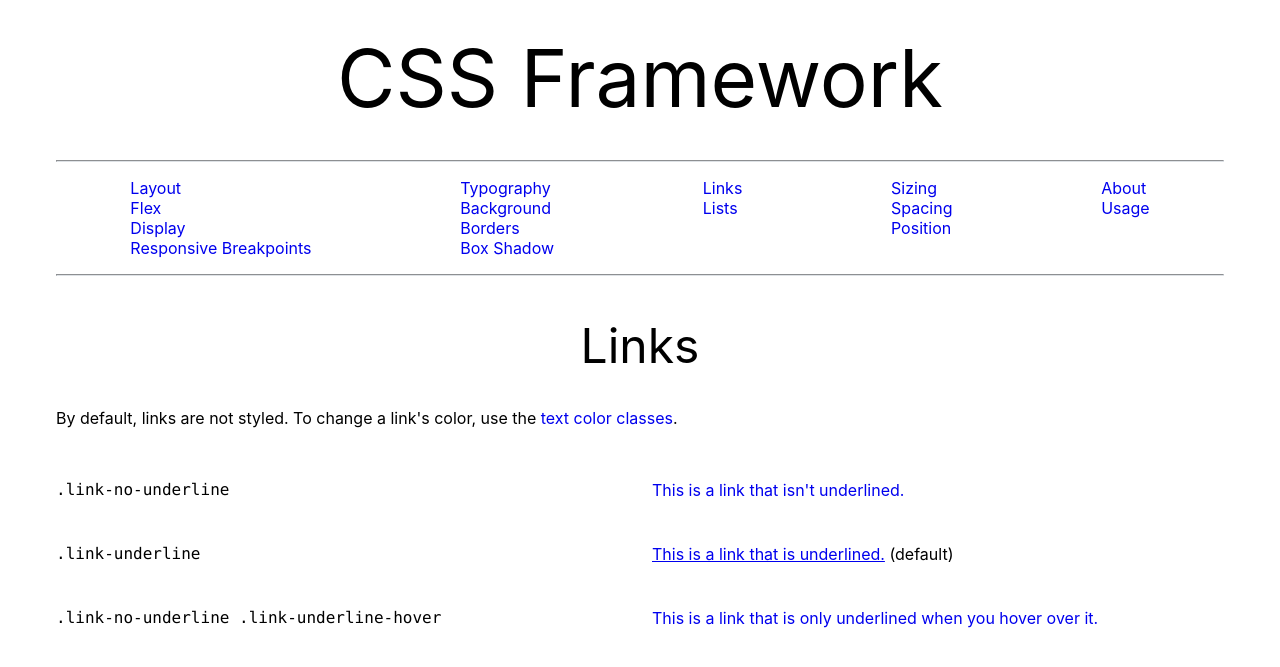
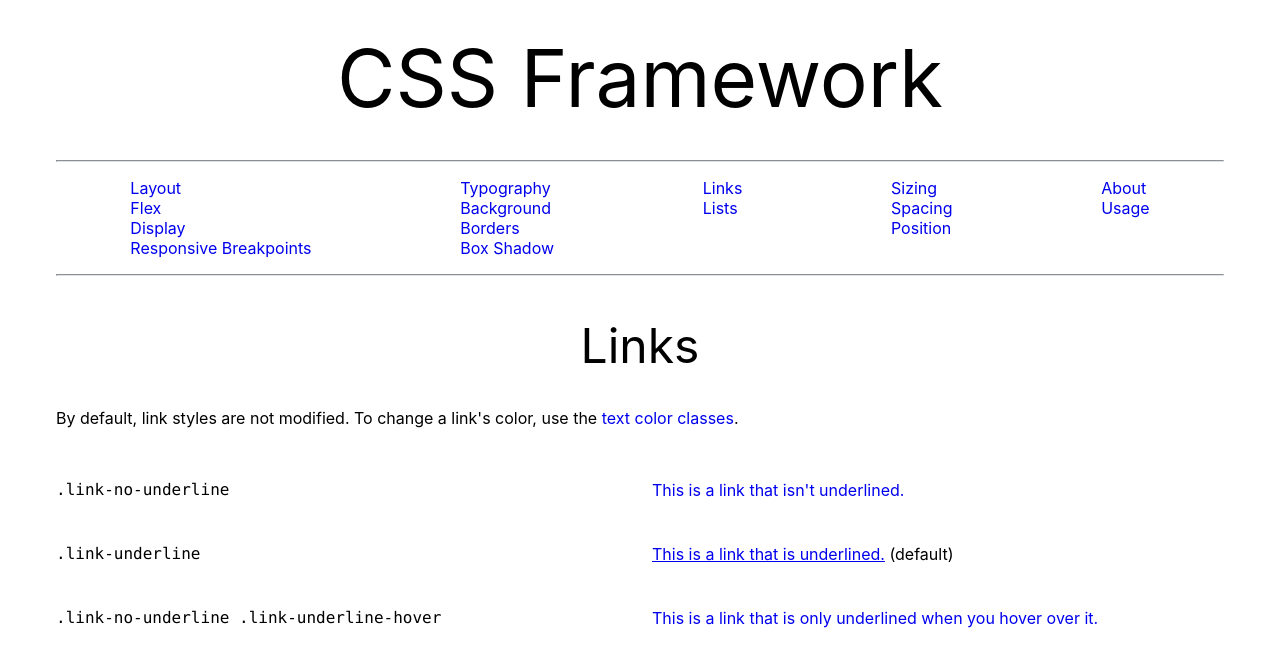
Before and after one commit to esteban90-dev/css-framework-site, a Jekyll site: the page built from links.html, in a window 1280 px wide. Shown: the top 667 px of the page. Built offline with Jekyll 4.4.1, drawn with Linux system fonts in a browser that asks for light colours.

Commit message:
change description

```diff
--- a/links.html
+++ b/links.html
@@ -5,7 +5,7 @@ title: Links
 
 <h2 class="mb-4 mt-4 text-center">Links</h2>
 
-<p>By default, links are not styled.  To change a link's color, use the <a href="typography.html#color" class="link-no-underline">text color classes</a>.</p>
+<p>By default, link styles are not modified.  To change a link's color, use the <a href="typography.html#color" class="link-no-underline">text color classes</a>.</p>
 <br><br>
 <ul class="list list-inside">
   <li class="row">
```
